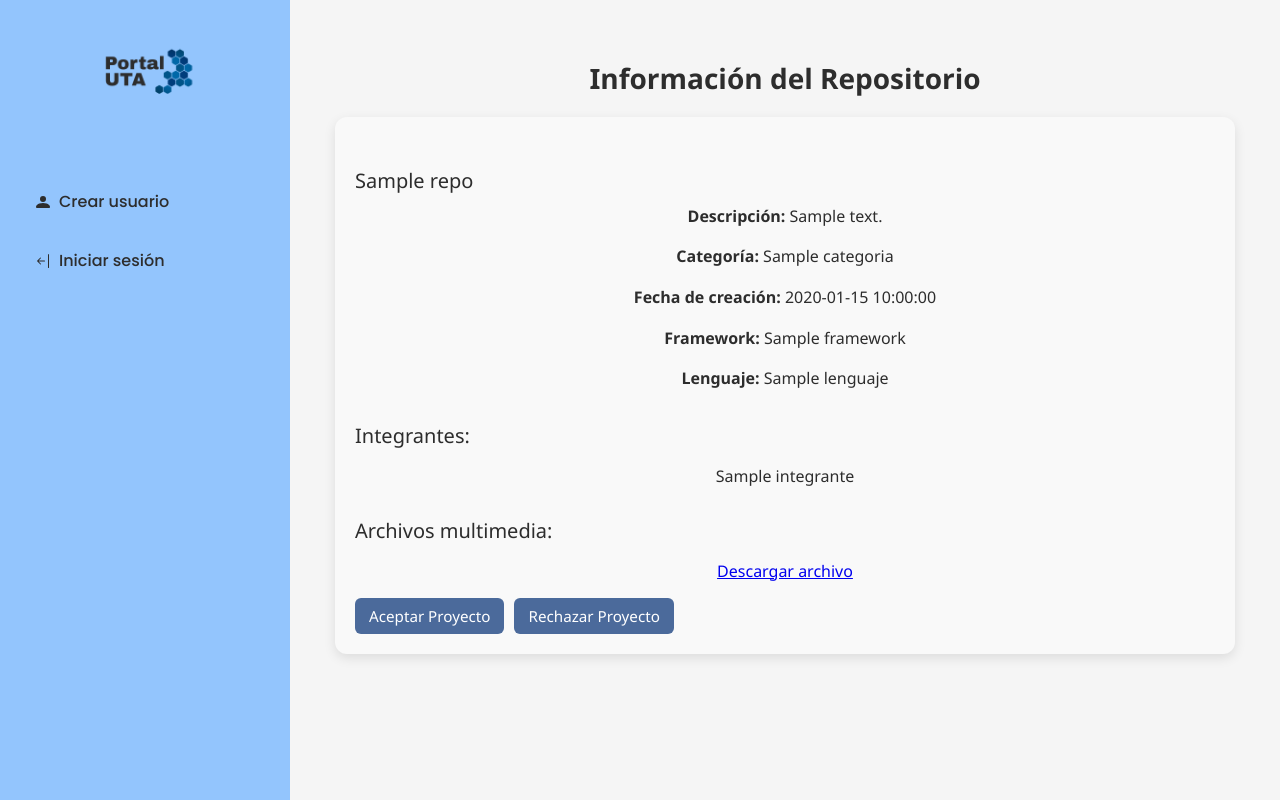
After one commit to Javier-003/UTrepositorio, a Flask app: template app/templates/admin_verProyecto.html in a window 1280 px wide. The commit adds this page. Run offline with Flask 3, Linux system fonts and the light colour scheme; the template is opened without the code that fills it: most values are stand-ins (such as "Sample title", 1, 10 or a date in 2020).

Commit message:
routes y html del administrador

```diff
--- a/app/routes/repos.py
+++ b/app/routes/repos.py
@@ -80,6 +80,7 @@ def crear():
         "lenguaje": lenguaje,
         "dropbox_path": carpeta_repo_path,
         "dropbox_link": carpeta_repo_link,
+        "estado": "pendiente"
     }
 
     insert_result = db['repositorios'].insert_one(repo_doc)
--- a/app/routes/usuarios.py
+++ b/app/routes/usuarios.py
@@ -3,6 +3,7 @@ import requests
 import time
 import dropbox
 from config import Config
+from app.func.func import login_required, roles_required
 
 GITEA_URL = "http://216.238.83.143:3000/api/v1"
 ADMIN_TOKEN = Config.GITEA_TOKEN_ADMIN
@@ -11,12 +12,14 @@ usuarios_routes = Blueprint('usuarios', __name__)
 
 # Registro de usuarios
 @usuarios_routes.route('/registro', methods=['GET', 'POST'])
+@login_required
+@roles_required('administrador')
 def registro():
     if request.method == 'POST':
         username = request.form['username'].strip()
         email = request.form['email'].strip()
         password = request.form['password'].strip()
-        role = request.form['roles'].strip()
+        role = "usuario"  # Rol por defecto
 
         if not username or not email or not password:
             flash("Todos los campos son obligatorios.")
@@ -87,7 +90,7 @@ def registro():
         else:
             flash(f"Error creando usuario en Gitea: {resp.text}")
 
-    return render_template('registro.html')
+    return redirect(url_for('admin.vistaAdmin'))
 
 
 # Login de usuarios
@@ -126,15 +129,13 @@ def login():
         )
 
         # Iniciar sesión
-        session['user'] = {
-            "username": user['username'],
-            "role": user.get('role'),
-            "token": token
-        }
-
-        mensaje = {'texto': f"Bienvenido {username}", 'color': 'green'}
-        flash(mensaje)
-        return redirect(url_for('repos.repositorios'))
+        session['user'] = user['username']
+        session['token'] = token
+        session['role'] = user['role']
+        if user['role'] == 'administrador':
+            return redirect(url_for('admin.vistaAdmin'))
+        else:
+            return redirect(url_for('repos.repositorios'))
 
     return render_template('login.html')
 
--- /dev/null
+++ b/app/templates/admin_verProyecto.html
@@ -0,0 +1,121 @@
+{% extends "base_home.html" %}
+{% block body_class %}information-page{% endblock %}
+{% block content %}
+
+<div class="dashboard">
+
+    <!-- SIDEBAR -->
+    <aside class="sidebar">
+        <!-- LOGO -->
+        <div class="logo">
+            <img src="{{ url_for('static', filename='images/logo.png') }}" alt="Logo">
+        </div>
+
+        <nav class="menu">
+            {% if 'user' in session %}
+            <a href="{{ url_for('admin.vistaAdmin') }}">
+                <!-- Icono de casa (Volver al inicio) -->
+                <svg xmlns="http://www.w3.org/2000/svg" width="16" height="16" fill="currentColor" viewBox="0 0 16 16">
+                    <path
+                        d="M8 3.293l6 6V15h-4v-4H6v4H2V9.293l6-6zM7.5 1.5L1 8h2v7h4V10h2v5h4V8h2L8.5 1.5a.5.5 0 0 0-.707 0z" />
+                </svg>
+                Volver al inicio
+            </a>
+            <a href="{{ url_for('usuarios.logout') }}">
+                <!-- Icono puerta/salida (Cerrar sesión) -->
+                <svg xmlns="http://www.w3.org/2000/svg" width="16" height="16" fill="currentColor" viewBox="0 0 16 16">
+                    <path d="M6 2a1 1 0 0 0-1 1v2h1V3h6v10H6v-2H5v2a1 1 0 0 0 1 1h6a1 1 0 0 0 1-1V3a1 1 0 0 0-1-1H6z" />
+                    <path
+                        d="M.146 8.354a.5.5 0 0 1 0-.708l3-3a.5.5 0 1 1 .708.708L1.707 7.5H10.5a.5.5 0 0 1 0 1H1.707l2.147 2.146a.5.5 0 0 1-.708.708l-3-3z" />
+                </svg>
+                Cerrar sesión
+            </a>
+            {% else %}
+            <a href="{{ url_for('usuarios.registro') }}">
+                <!-- Icono usuario (Crear usuario) -->
+                <svg xmlns="http://www.w3.org/2000/svg" width="16" height="16" fill="currentColor" viewBox="0 0 16 16">
+                    <path d="M8 8a3 3 0 1 0 0-6 3 3 0 0 0 0 6z" />
+                    <path d="M2 14s-1 0-1-1 1-4 7-4 7 3 7 4-1 1-1 1H2z" />
+                </svg>
+                Crear usuario
+            </a>
+            <a href="{{ url_for('usuarios.login') }}">
+                <!-- Icono login (Iniciar sesión) -->
+                <svg xmlns="http://www.w3.org/2000/svg" width="16" height="16" fill="currentColor" viewBox="0 0 16 16">
+                    <path fill-rule="evenodd"
+                        d="M10 8a.5.5 0 0 1-.5.5H3.707l2.147 2.146a.5.5 0 0 1-.708.708l-3-3a.5.5 0 0 1 0-.708l3-3a.5.5 0 1 1 .708.708L3.707 7.5H9.5A.5.5 0 0 1 10 8z" />
+                    <path d="M13.5 1a.5.5 0 0 1 .5.5v13a.5.5 0 0 1-1 0v-13a.5.5 0 0 1 .5-.5z" />
+                </svg>
+                Iniciar sesión
+            </a>
+            {% endif %}
+        </nav>
+    </aside>
+
+
+    <!-- CONTENIDO PRINCIPAL -->
+    <div class="main-container">
+
+        <!-- ETIQUETA / TÍTULO PRINCIPAL -->
+        <h1 class="repo-title">Información del Repositorio</h1>
+
+        <div class="repo-card">
+            <h2 >{{ repo.nombre }}</h2>
+            <p><strong>Descripción:</strong> {{ repo.descripcion }}</p>
+            <p><strong>Categoría:</strong> {{ repo.categoria }}</p>
+            <p><strong>Fecha de creación:</strong> {{ repo.fecha_creacion }}</p>
+
+            {% if repo.framework %}
+            <p><strong>Framework:</strong> {{ repo.framework }}</p>
+            {% endif %}
+
+            {% if repo.lenguaje %}
+            <p><strong>Lenguaje:</strong> {{ repo.lenguaje }}</p>
+            {% endif %}
+
+            <h3>Integrantes:</h3>
+            {% if repo.integrantes %}
+            <ul>
+                {% for integrante in repo.integrantes %}
+                <li>{{ integrante }}</li>
+                {% endfor %}
+            </ul>
+            {% else %}
+            <p>No hay integrantes registrados.</p>
+            {% endif %}
+
+            <h3>Archivos multimedia:</h3>
+            {% if archivos %}
+            <ul>
+                {% for archivo in archivos %}
+                <li>
+                    {% set enlace_directo = archivo.webViewLink.replace('dl=0', 'raw=1') %}
+
+                    {% if archivo.nombre.endswith(('.png', '.jpg', '.jpeg', '.webp', '.gif')) %}
+                    <img src="{{ enlace_directo }}" alt="{{ archivo.nombre }}"
+                        style="max-width:200px; display:block; margin-top:5px;">
+                    {% elif archivo.nombre.endswith(('.mp4', '.webm', '.ogg')) %}
+                    <video controls style="max-width:300px; display:block; margin-top:5px;">
+                        <source src="{{ enlace_directo }}">
+                        Tu navegador no soporta videos.
+                    </video>
+                    {% endif %}
+
+                    <a href="{{ archivo.webViewLink }}" target="_blank">Descargar archivo</a>
+                </li>
+                {% endfor %}
+            </ul>
+            {% else %}
+            <p>No hay archivos para este repositorio.</p>
+            {% endif %}
+            <div class="repo-buttons">
+                <a href="{{ url_for('admin.aceptar_proyecto', repo_id=repo._id) }}" class="btn small">Aceptar Proyecto</a> <!-- Boton Verde -->
+                <a href="{{ url_for('admin.rechazar_proyecto', repo_id=repo._id) }}" class="btn small">Rechazar Proyecto</a> <!-- Boton Rojo -->
+            </div>
+        </div>
+
+    </div>
+
+</div>
+
+{% endblock %}
```
Also changed, not shown: app/routes/admin.py (added, +69 -0 lines), app/templates/admin.html (added, +72 -0 lines), app/templates/login.html (+0 -11 lines), app/templates/registro.html (+1 -9 lines).
